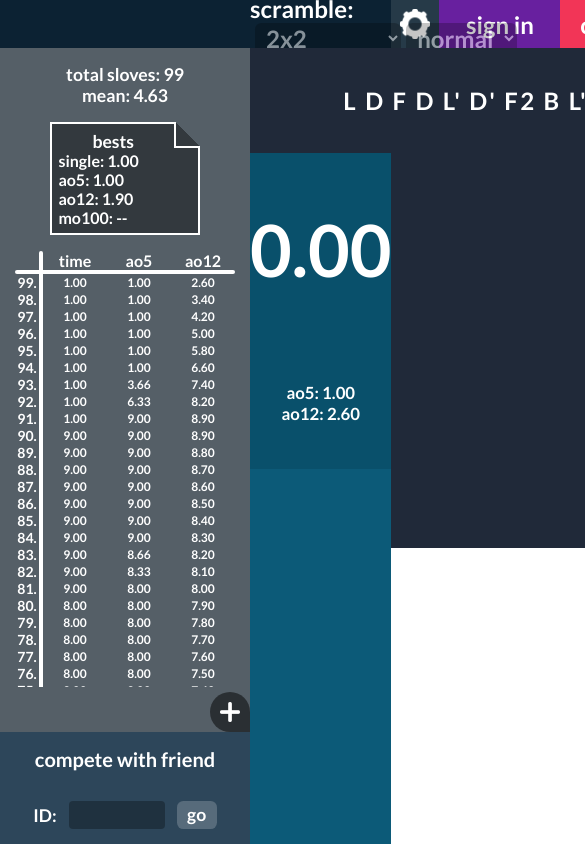
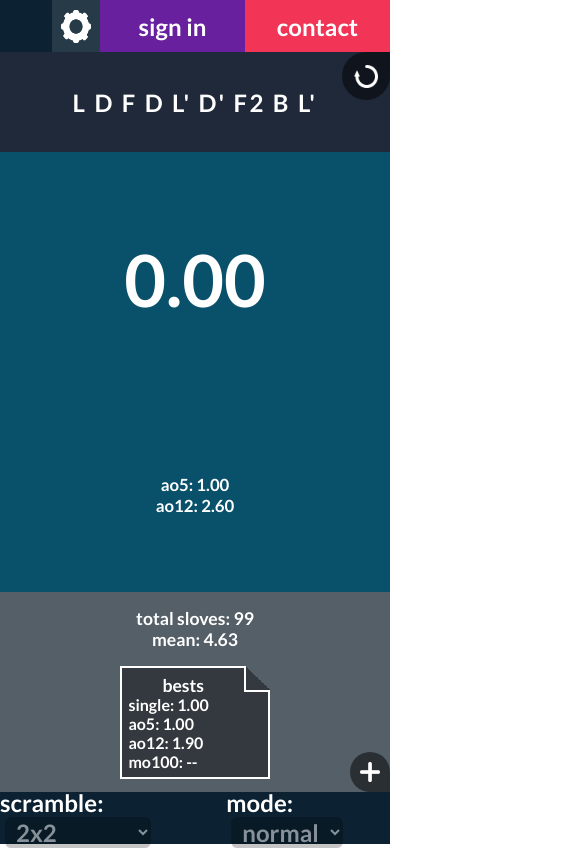
Before and after one commit to pawelkaczoruk/pk-timer, a Vue app: page / in a window 390 px wide. Shown: the top 848 px of the page, 585 px wide, since content can reach past the window. Built offline with nearby package versions, Linux system fonts and the light colour scheme.

Commit message:
add script for proper displaying 100vh on mobile devices

```diff
--- a/src/App.vue
+++ b/src/App.vue
@@ -234,6 +234,19 @@ export default {
       }
     });
 
+
+
+    //          STYLES
+
+    // get viewport height, multiple it to get value for vh unit. Set the value in --vh custom property
+    let vh = window.innerHeight * 0.01;
+    document.documentElement.style.setProperty('--vh', `${vh}px`);
+
+    // same script when window is resized
+    window.addEventListener('resize', () => {
+      let vh = window.innerHeight * 0.01;
+      document.documentElement.style.setProperty('--vh', `${vh}px`);
+    });
   },
   watch: {
     getSelectedCube: function (name) { this.generateScramble(name) }
@@ -247,19 +260,24 @@ export default {
 @import url('./assets/styles/reset.scss');
 
 
-
-
 #app {
-  height: 100vh;
+  height: 100vh; // fallback for browsers that do not support custom properties
+  height: calc(var(--vh, 1vh) * 100);
   width: 100vw;
   display: grid;
-  grid-template: 3em 2fr 6fr 1.5fr 3.5fr 7em / 250px 2fr 1fr 290px;
-  grid-template-areas: "logo selectPanel selectPanel menuBar"
-                       "stats scramble scramble scramble"
-                       "stats displayTime cube cube"
-                       "stats graph cube cube"
-                       "stats graph extra extra"
-                       "compete graph extra extra";
+  grid-template: 52px 100px 1fr 200px 52px / 52px 1fr;
+  grid-template-areas: "logo menuBar"
+                       "scramble scramble"
+                       "displayTime displayTime"
+                       "stats stats"
+                       "selectPanel selectPanel";
+  // grid-template: 3em 2fr 6fr 1.5fr 3.5fr 7em / 250px 2fr 1fr 290px;
+  // grid-template-areas: "logo selectPanel selectPanel menuBar"
+  //                      "stats scramble scramble scramble"
+  //                      "stats displayTime cube cube"
+  //                      "stats graph cube cube"
+  //                      "stats graph extra extra"
+  //                      "compete graph extra extra";
 }
 
 .logo {
--- a/src/components/Compete.vue
+++ b/src/components/Compete.vue
@@ -25,6 +25,8 @@ export default {
   flex-direction: column;
   align-items: center;
   justify-content: space-around;
+
+  display:none;
 
   p {
     font-size: 1.25em;
--- a/src/components/Cube.vue
+++ b/src/components/Cube.vue
@@ -387,6 +387,8 @@ export default {
   align-items: center;
   overflow: hidden;
 
+  display: none;
+
   canvas {
     max-height: 96%;
   }
--- a/src/components/Extra.vue
+++ b/src/components/Extra.vue
@@ -15,6 +15,8 @@ export default {
 .extra {
   width: 100%;
   height: 100%;
+
+  display: none;
 }
 
 </style>
--- a/src/components/Graph.vue
+++ b/src/components/Graph.vue
@@ -16,6 +16,8 @@ export default {
   height: 100%;
   width: 100%;
   background: var(--sapphire-blue);
+
+  display: none;
 }
 
 </style>
```
